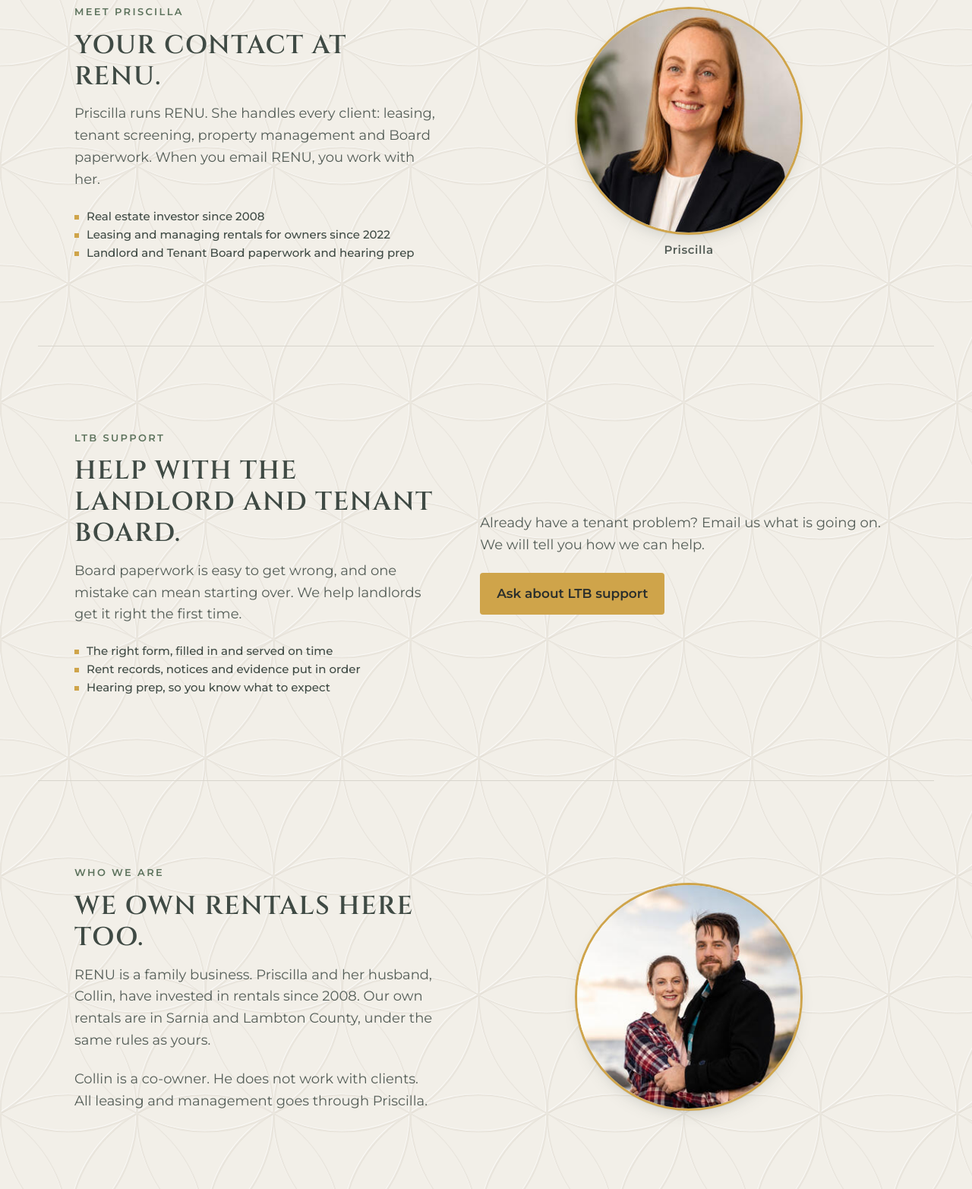
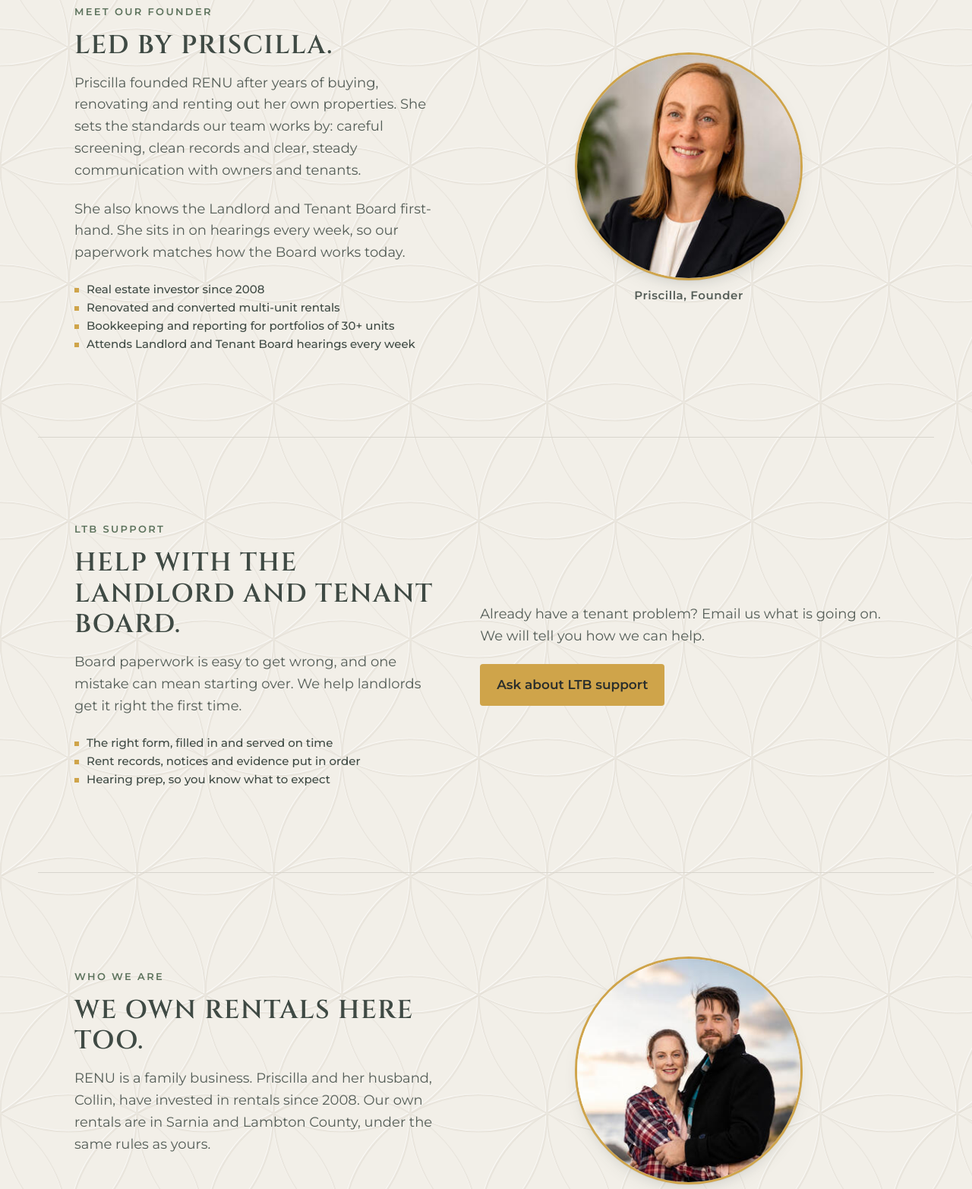
Before and after one commit to PrimeFoldTools/renu-site, a plain HTML site: page index.html in a window 1280 px wide. Shown: the part 5706-7271 px from the top of the page at 76% size. Drawn offline with Linux system fonts and the light colour scheme.

Commit message:
Stronger founder bio for Priscilla; drop Collin co-owner line
Co-Authored-By: Claude Opus 5.5 <noreply@anthropic.com>

```diff
--- a/index.html
+++ b/index.html
@@ -136,11 +136,11 @@ nav a{color:inherit}
   <section class="ch" id="ways"><span class="k">Ways to work with us</span><h2>Placement, management or Board help.</h2><ul class="proof"><li><b>Tenant placement:</b> we find, screen and sign your tenant.</li><li><b>Full management:</b> we run the property for you.</li><li><b>LTB support:</b> we help with Board paperwork and hearing prep.</li></ul><div style="margin-top:22px"><a class="btn" href="#contact">Talk to us about your property</a></div></section>
  </div>
 </div>
-<section class="about" id="priscilla"><div><span class="k">Meet Priscilla</span><h2>Your contact at RENU.</h2><p>Priscilla runs RENU. She handles every client: leasing, tenant screening, property management and Board paperwork. When you email RENU, you work with her.</p><ul class="proof"><li>Real estate investor since 2008</li><li>Leasing and managing rentals for owners since 2022</li><li>Landlord and Tenant Board paperwork and hearing prep</li></ul></div>
- <div class="photos"><figure class="solo"><img class="duo" src="people/team_1.jpg" width="316" height="316" alt="Priscilla" loading="lazy"><figcaption>Priscilla</figcaption></figure></div></section>
+<section class="about" id="priscilla"><div><span class="k">Meet our founder</span><h2>Led by Priscilla.</h2><p>Priscilla founded RENU after years of buying, renovating and renting out her own properties. She sets the standards our team works by: careful screening, clean records and clear, steady communication with owners and tenants.</p><p>She also knows the Landlord and Tenant Board first-hand. She sits in on hearings every week, so our paperwork matches how the Board works today.</p><ul class="proof"><li>Real estate investor since 2008</li><li>Renovated and converted multi-unit rentals</li><li>Bookkeeping and reporting for portfolios of 30+ units</li><li>Attends Landlord and Tenant Board hearings every week</li></ul></div>
+ <div class="photos"><figure class="solo"><img class="duo" src="people/team_1.jpg" width="316" height="316" alt="Priscilla" loading="lazy"><figcaption>Priscilla, Founder</figcaption></figure></div></section>
 <section class="about" id="ltb"><div><span class="k">LTB support</span><h2>Help with the Landlord and Tenant Board.</h2><p>Board paperwork is easy to get wrong, and one mistake can mean starting over. We help landlords get it right the first time.</p><ul class="proof"><li>The right form, filled in and served on time</li><li>Rent records, notices and evidence put in order</li><li>Hearing prep, so you know what to expect</li></ul></div>
  <div><p>Already have a tenant problem? Email us what is going on. We will tell you how we can help.</p><a class="btn" href="#contact">Ask about LTB support</a></div></section>
-<section class="about" id="who"><div><span class="k">Who we are</span><h2>We own rentals here too.</h2><p>RENU is a family business. Priscilla and her husband, Collin, have invested in rentals since 2008. Our own rentals are in Sarnia and Lambton County, under the same rules as yours.</p><p>Collin is a co-owner. He does not work with clients. All leasing and management goes through Priscilla.</p></div>
+<section class="about" id="who"><div><span class="k">Who we are</span><h2>We own rentals here too.</h2><p>RENU is a family business. Priscilla and her husband, Collin, have invested in rentals since 2008. Our own rentals are in Sarnia and Lambton County, under the same rules as yours.</p></div>
  <div class="photos"><img class="duo" src="people/team_together.jpg" width="306" height="306" alt="Priscilla and Collin outdoors by the water" loading="lazy"></div></section>
 <section class="contact" id="contact"><span class="k">Contact</span><h2>Email us about your property.</h2><p>Tell us the address and what you need.</p><a class="btn" href="mailto:priscilla@renupropertypartners.ca?subject=My%20rental%20property">Email us</a><span class="addr">Priscilla@RenuPropertyPartners.ca</span></section>
 
```
